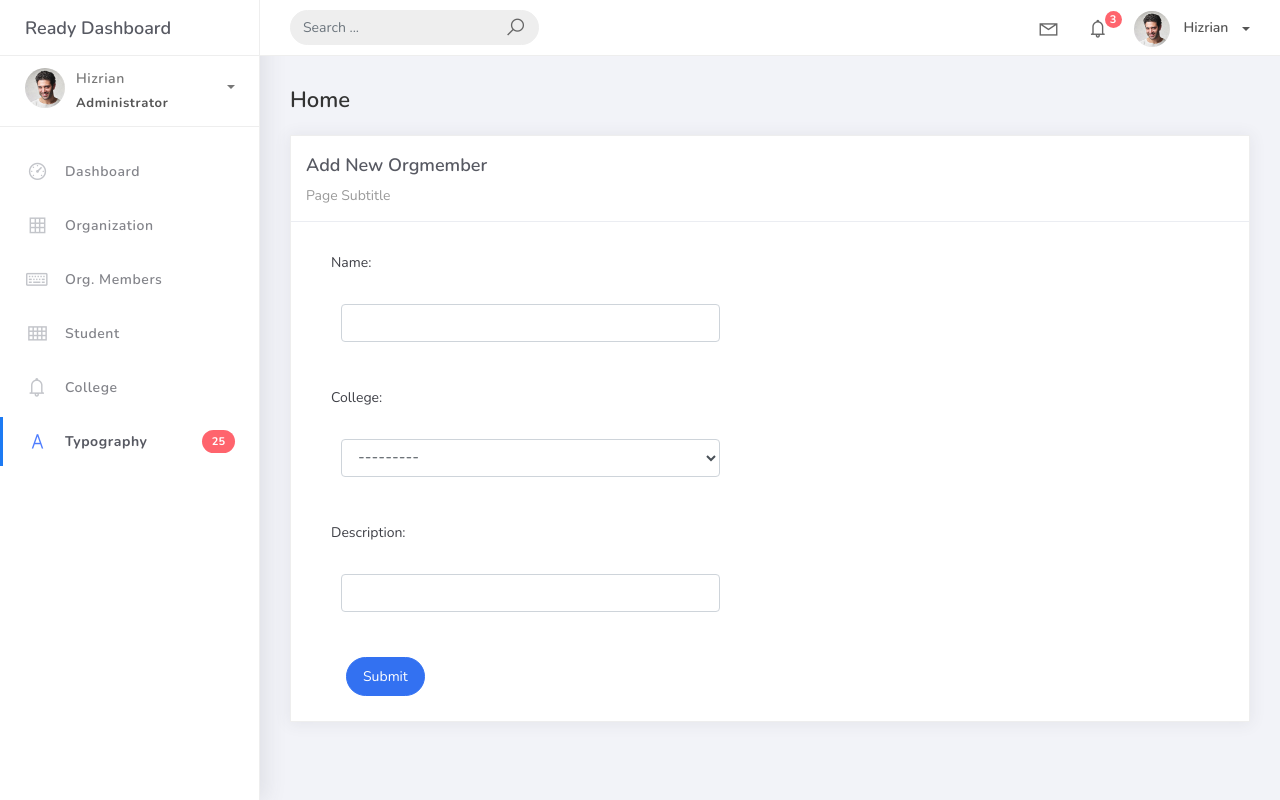
After one commit to BBeelze/PSUSphere, a Django app: template projectsite/templates/orgmember_form.html in a window 1280 px wide. The commit adds this page. Run offline with Django 5.2, Linux system fonts and the light colour scheme; the template is opened without the code that fills it: values that come from a table or form of the project are taken from there, others are empty; some libraries are stand-ins or nearby versions.

Commit message:
Add orgmember_form.html and orgmember_list.html templates

```diff
--- a/projectsite/templates/base.html
+++ b/projectsite/templates/base.html
@@ -180,7 +180,7 @@
 							</a>
 						</li>
 						<li class="nav-item">
-							<a href="forms.html">
+							<a href="{% url 'orgmember-list' %}">
 								<i class="la la-keyboard-o"></i>
 								<p>Org. Members</p>
 							</a>
--- /dev/null
+++ b/projectsite/templates/orgmember_form.html
@@ -0,0 +1,37 @@
+{% extends 'base.html' %}
+{% load static %}
+{% block content %}
+<div class="content">
+    <div class="container-fluid">
+        <h4 class="page-title">Home</h4>
+        <div class="row">
+            <div class="col-md-12">
+                <div class="card">
+                    <div class="card-header">
+                        <div class="card-title">
+                            {% if object %}Update Orgmember {% else %} Add New Orgmember {% endif %}
+                        </div>
+                        <div class="card-category">Page Subtitle</div>
+                    </div>
+
+                    <div class="col-md-6">
+                        <div class="card-body">
+                            <form class="" action="" method="post" novalidate>
+                                {% csrf_token %}
+                                {% include 'includes/form.html' %}
+
+                                <div class="form-group">
+                                    <div class="col-md-12 col-sm-3">
+                                        <button type="submit" class="btn btn-primary btn-rounded">Submit</button>
+                                    </div>
+                                </div>
+                            </form>
+                        </div>
+                    </div>
+
+                </div>
+            </div>
+        </div>
+    </div>
+</div>
+{% endblock %}
```
Also changed, not shown: projectsite/templates/orgmember_list.html (added, +76 -0 lines).
